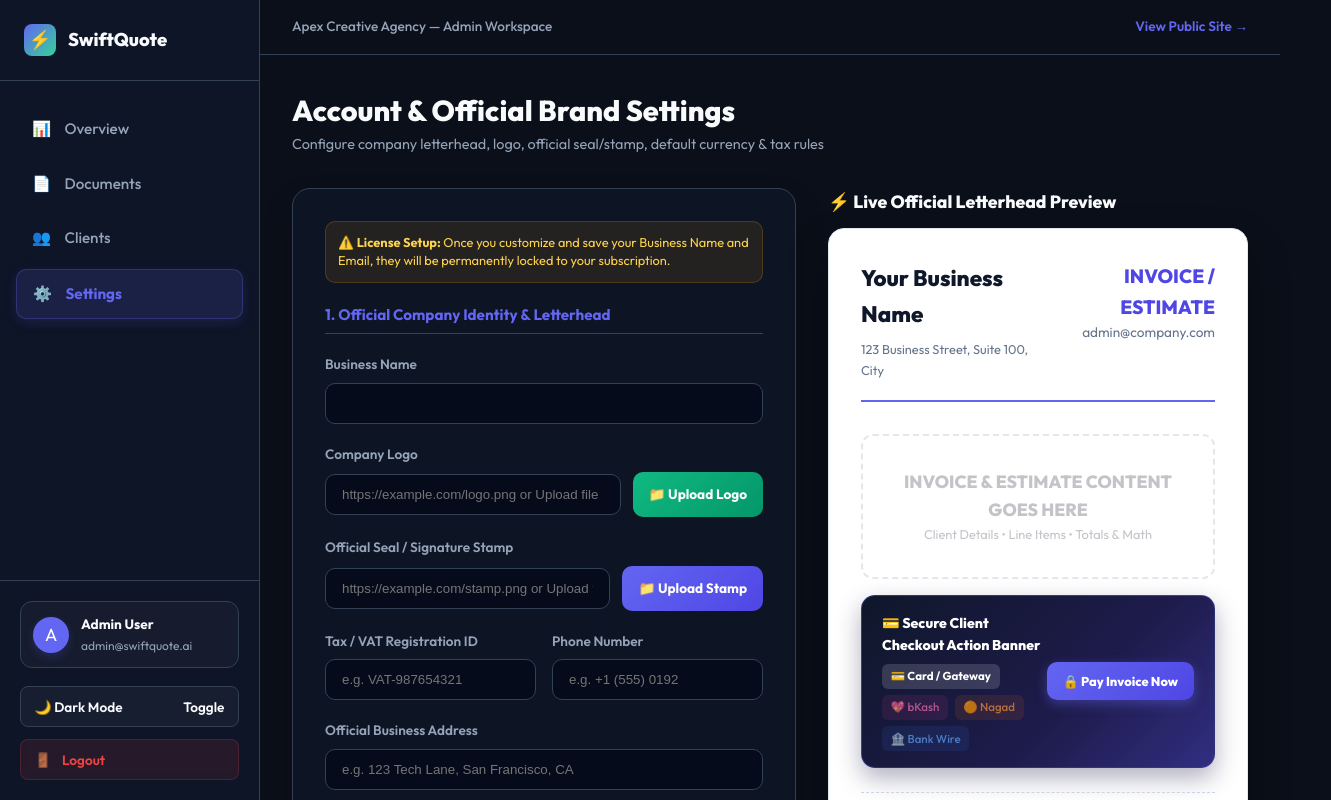
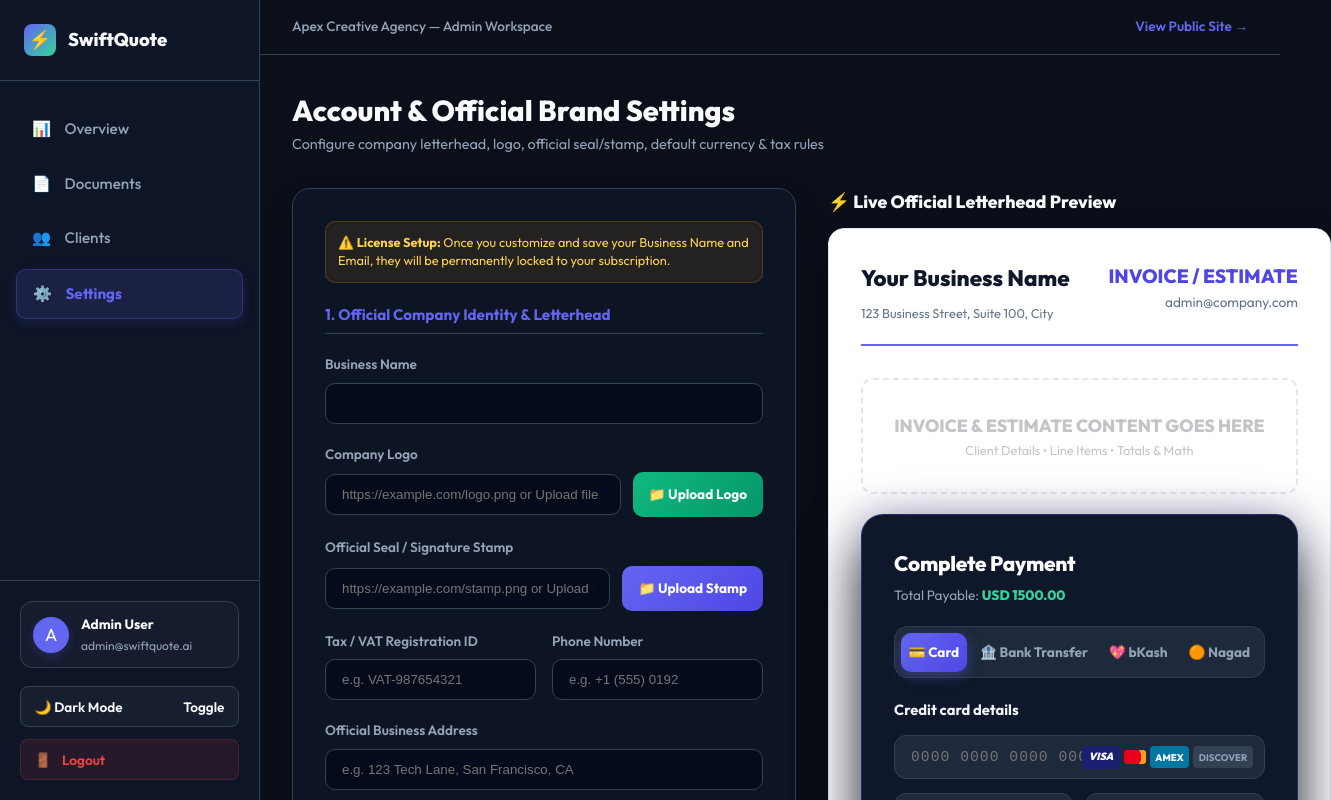
Before and after one commit to mardy-technology-ltd/SwiftQuota-AI, a Next.js app: page /dashboard/settings in a window 1280 px wide. Shown: the top 800 px of the page, 1331 px wide, since content can reach past the window. Built offline with nearby package versions, Linux system fonts and the light colour scheme; no server answers.

Commit message:
feat: embed payment card UI inline directly on invoice and settings live preview without popup modal

```diff
--- a/app/dashboard/settings/page.js
+++ b/app/dashboard/settings/page.js
@@ -1,6 +1,7 @@
 "use client";
 
 import { useState, useEffect } from "react";
+import ClientPaymentModal from "@/app/view/[id]/ClientPaymentModal";
 
 export default function SettingsPage() {
   const [businessName, setBusinessName] = useState("");
@@ -572,61 +573,20 @@ export default function SettingsPage() {
                 <div style={{ fontSize: "0.8rem" }}>Client Details • Line Items • Totals & Math</div>
               </div>
 
-              {/* Live Interactive Payment Action Banner Visual Preview */}
-              <div
-                style={{
-                  background: "linear-gradient(135deg, #0f172a 0%, #1e1b4b 60%, #312e81 100%)",
-                  color: "#ffffff",
-                  borderRadius: "14px",
-                  padding: "1rem 1.25rem",
-                  marginBottom: "1.5rem",
-                  display: "flex",
-                  justifyContent: "space-between",
-                  alignItems: "center",
-                  boxShadow: "0 10px 25px rgba(30, 27, 75, 0.35)",
-                  border: "1px solid rgba(99, 102, 241, 0.35)",
-                }}
-              >
-                <div>
-                  <div style={{ fontSize: "0.88rem", fontWeight: 800, color: "#ffffff", display: "flex", alignItems: "center", gap: "0.4rem" }}>
-                    💳 Secure Client Checkout Action Banner
-                  </div>
-                  <div style={{ display: "flex", gap: "0.4rem", marginTop: "0.45rem", flexWrap: "wrap" }}>
-                    <span style={{ background: "rgba(255, 255, 255, 0.15)", color: "#fff", padding: "0.2rem 0.55rem", borderRadius: "6px", fontSize: "0.72rem", fontWeight: 700 }}>
-                      💳 Card / Gateway
-                    </span>
-                    {bkashNumber ? (
-                      <span style={{ background: "rgba(236, 72, 153, 0.3)", color: "#f472b6", padding: "0.2rem 0.55rem", borderRadius: "6px", fontSize: "0.72rem", fontWeight: 700 }}>
-                        💖 bKash ({bkashNumber})
-                      </span>
-                    ) : (
-                      <span style={{ background: "rgba(236, 72, 153, 0.15)", color: "#f472b6", padding: "0.2rem 0.55rem", borderRadius: "6px", fontSize: "0.72rem", fontWeight: 500, opacity: 0.7 }}>
-                        💖 bKash
-                      </span>
-                    )}
-                    {nagadNumber ? (
-                      <span style={{ background: "rgba(249, 115, 22, 0.3)", color: "#fb923c", padding: "0.2rem 0.55rem", borderRadius: "6px", fontSize: "0.72rem", fontWeight: 700 }}>
-                        🟠 Nagad ({nagadNumber})
-                      </span>
-                    ) : (
-                      <span style={{ background: "rgba(249, 115, 22, 0.15)", color: "#fb923c", padding: "0.2rem 0.55rem", borderRadius: "6px", fontSize: "0.72rem", fontWeight: 500, opacity: 0.7 }}>
-                        🟠 Nagad
-                      </span>
-                    )}
-                    {bankDetails ? (
-                      <span style={{ background: "rgba(59, 130, 246, 0.3)", color: "#60a5fa", padding: "0.2rem 0.55rem", borderRadius: "6px", fontSize: "0.72rem", fontWeight: 700 }}>
-                        🏦 Bank Wire
-                      </span>
-                    ) : (
-                      <span style={{ background: "rgba(59, 130, 246, 0.15)", color: "#60a5fa", padding: "0.2rem 0.55rem", borderRadius: "6px", fontSize: "0.72rem", fontWeight: 500, opacity: 0.7 }}>
-                        🏦 Bank Wire
-                      </span>
-                    )}
-                  </div>
-                </div>
-                <div style={{ background: "linear-gradient(135deg, #6366f1 0%, #4f46e5 100%)", color: "#ffffff", padding: "0.55rem 1rem", borderRadius: "10px", fontSize: "0.8rem", fontWeight: 800, whiteSpace: "nowrap", boxShadow: "0 4px 12px rgba(99, 102, 241, 0.4)" }}>
-                  🔒 Pay Invoice Now
-                </div>
+              {/* Live Interactive Payment Card Preview (Image 3 Style Inline) */}
+              <div style={{ marginBottom: "1.5rem" }}>
+                <ClientPaymentModal
+                  totalAmount={1500}
+                  currency={currency || "USD"}
+                  merchantPaymentInfo={{
+                    bkashNumber,
+                    nagadNumber,
+                    bankDetails,
+                    paymentLink,
+                  }}
+                  showPlanSelection={false}
+                  isInline={true}
+                />
               </div>
             </div>
 
--- a/app/view/[id]/ClientPaymentModal.js
+++ b/app/view/[id]/ClientPaymentModal.js
@@ -12,6 +12,7 @@ export default function ClientPaymentModal({
   onClose,
   showPlanSelection = true,
   initialPlan = "lifetime",
+  isInline = false,
 }) {
   const [selectedBillingCycle, setSelectedBillingCycle] = useState(initialPlan); // "lifetime" | "monthly" | "yearly"
   const [activeTab, setActiveTab] = useState("card");
@@ -21,14 +22,15 @@ export default function ClientPaymentModal({
   const [submitting, setSubmitting] = useState(false);
   const [copiedField, setCopiedField] = useState(null);
 
-  // Lock background scrolling while modal is active
+  // Lock background scrolling while modal is active (only if not inline)
   useEffect(() => {
+    if (isInline) return;
     const origOverflow = document.body.style.overflow;
     document.body.style.overflow = "hidden";
     return () => {
       document.body.style.overflow = origOverflow;
     };
-  }, []);
+  }, [isInline]);
 
   // Credit Card Form State
   const [cardName, setCardName] = useState("");
@@ -134,9 +136,12 @@ export default function ClientPaymentModal({
     handleSubmitTrx("CREDIT_CARD", cardRef);
   };
 
-  return (
-    <div className={styles.modalOverlay} onClick={onClose}>
-      <div className={styles.darkModalCard} onClick={(e) => e.stopPropagation()}>
+  const renderCardBody = () => (
+    <div
+      className={styles.darkModalCard}
+      style={isInline ? { maxWidth: "100%", width: "100%", animation: "none", margin: "1.25rem 0 0 0" } : {}}
+      onClick={(e) => e.stopPropagation()}
+    >
       {/* Header */}
       <div className={styles.darkModalHeader}>
         <div>
@@ -151,7 +156,9 @@ export default function ClientPaymentModal({
             </span>
           </p>
         </div>
+        {!isInline && onClose && (
           <button className={styles.darkCloseBtn} onClick={onClose}>×</button>
+        )}
       </div>
 
         {/* CHOOSE YOUR PLAN SECTION */}
@@ -499,6 +506,15 @@ export default function ClientPaymentModal({
           </div>
         )}
     </div>
+  );
+
+  if (isInline) {
+    return renderCardBody();
+  }
+
+  return (
+    <div className={styles.modalOverlay} onClick={onClose}>
+      {renderCardBody()}
     </div>
   );
 }
```
Also changed, not shown: app/view/[id]/DocumentActionSection.js (+2 -71 lines). Lines whose indentation alone changed are shown as unchanged.
